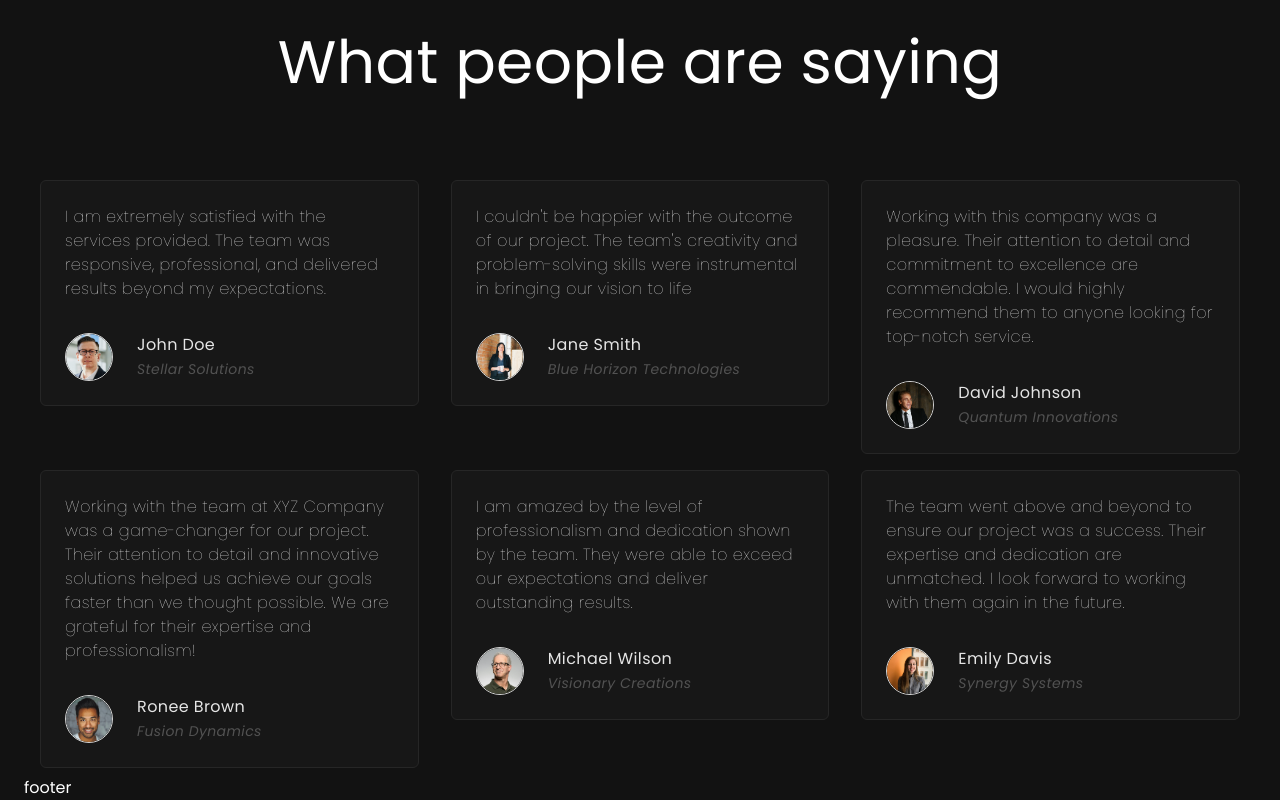
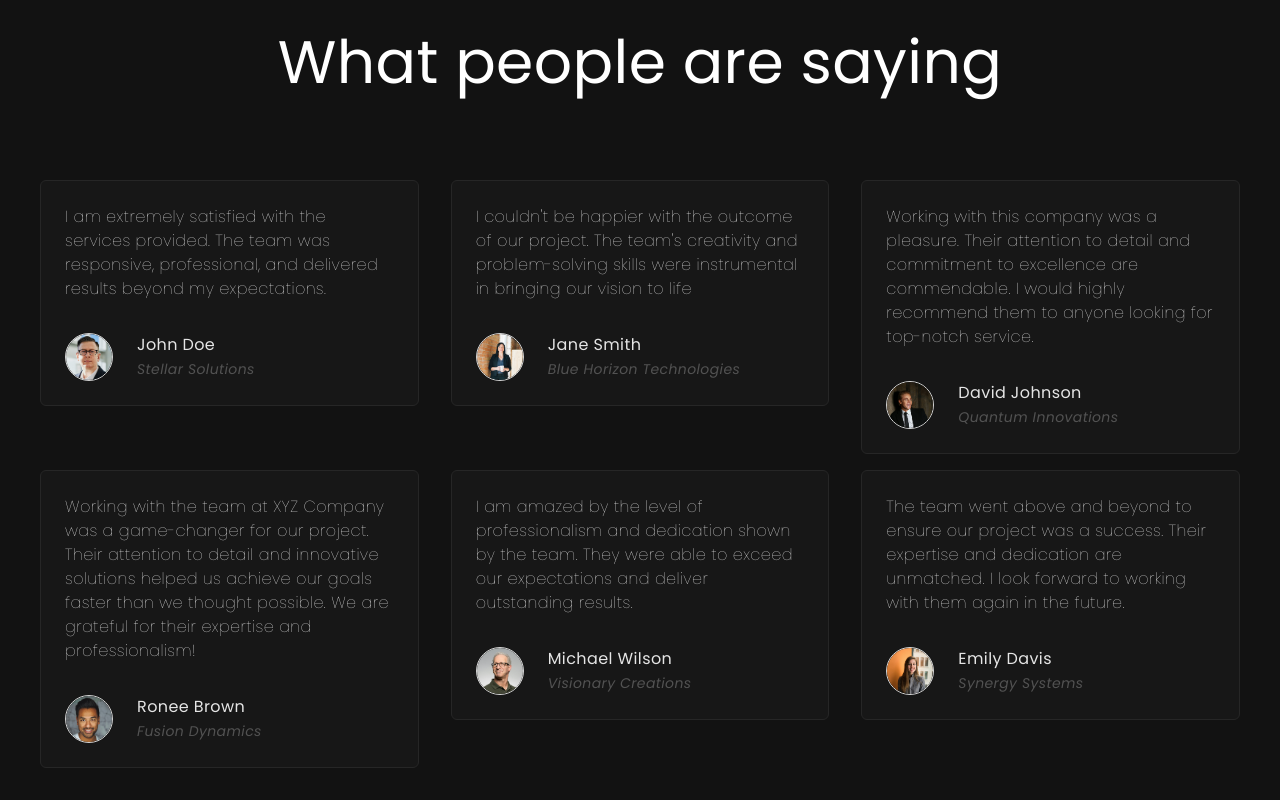
Before and after one commit to yafet-dev/virtual-reality-website, a React (Vite) app: page / in a window 1280 px wide. Shown: the part 3277-4077 px from the top of the page. After the commit the page ends 4053 px from the top, so only its background shows below. Built offline with nearby package versions, Linux system fonts and the light colour scheme.

Commit message:
update footer

```diff
--- a/src/components/Footer.jsx
+++ b/src/components/Footer.jsx
@@ -1,5 +1,9 @@
 function Footer() {
-  return <div>footer</div>;
+  return (
+    <footer>
+      <div></div>
+    </footer>
+  );
 }
 
 export default Footer;
```
